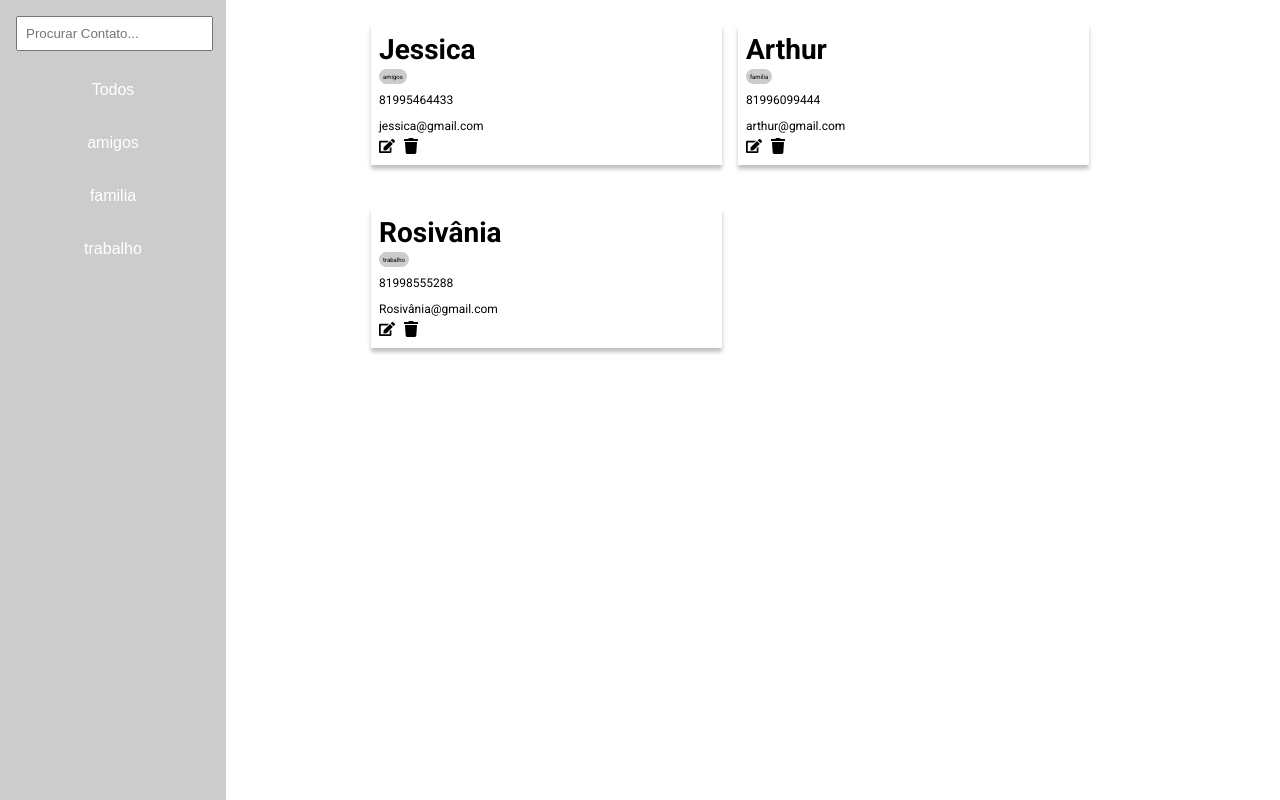
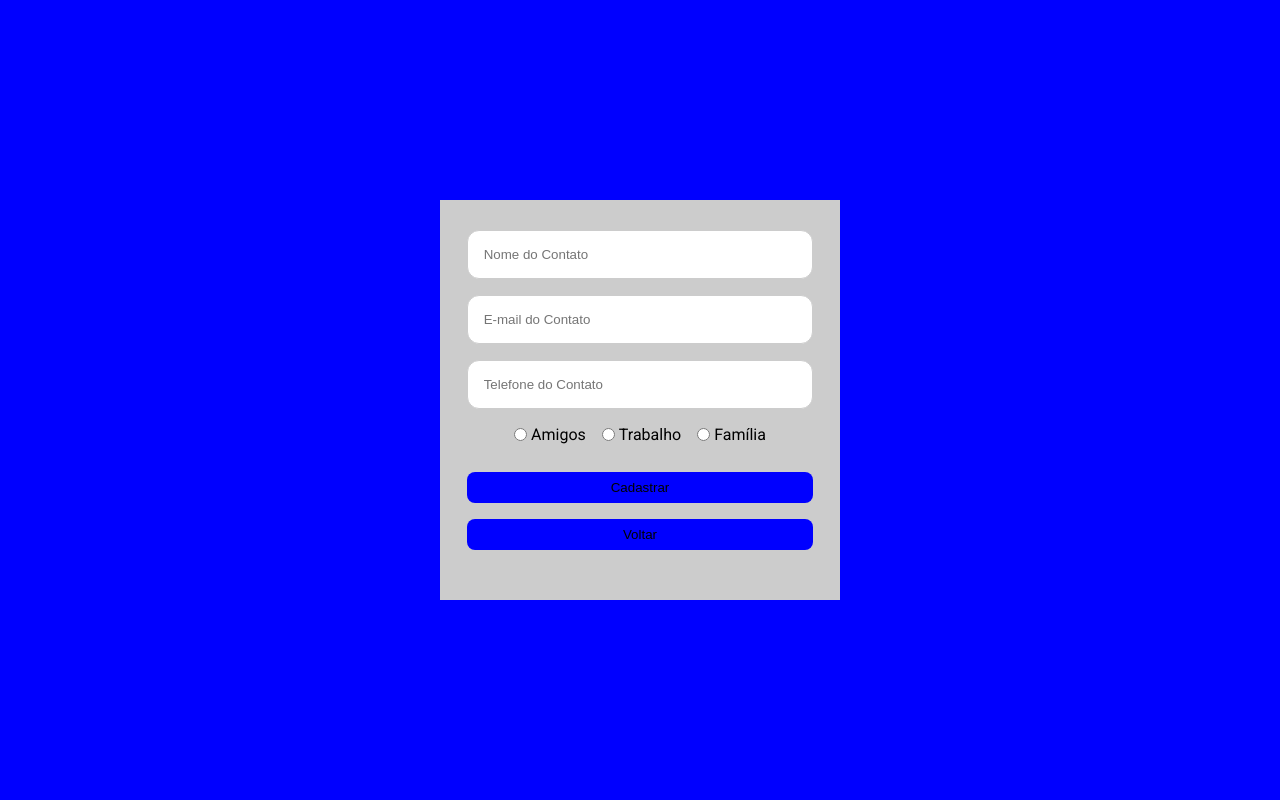
Before and after one commit to Arthurdev9/Lista_de_contatos, a React (Create React App) app: page /cadastrar in a window 1280 px wide. Built offline with nearby package versions, Linux system fonts and the light colour scheme.

Commit message:
Criando a rota Cadastrar e estilizando

```diff
--- a/src/App.tsx
+++ b/src/App.tsx
@@ -3,14 +3,32 @@
 import ListaDeContatos from './containers/ListaDeContatos'
 import EstiloGlobal, { Container } from './styles'
 import store from './store/store'
+import { createBrowserRouter, RouterProvider } from 'react-router-dom'
+import Home from './pages/Home'
+import Cadastro from './pages/Cadastro'
+
+const rotas = createBrowserRouter([
+  {
+    path: '/',
+    element: (
+      <>
+        <BarraLateral />
+        <ListaDeContatos />
+      </>
+    )
+  },
+  {
+    path: '/cadastrar',
+    element: <Cadastro />
+  }
+])
 
 function App() {
   return (
     <Provider store={store}>
       <EstiloGlobal />
       <Container>
-        <BarraLateral />
-        <ListaDeContatos />
+        <RouterProvider router={rotas} />
       </Container>
     </Provider>
   )
--- /dev/null
+++ b/src/components/AdicionarContatos/index.tsx
@@ -0,0 +1,31 @@
+import * as S from './styles'
+
+const AdicionarContatos = () => {
+  return (
+    <S.InputsContainer>
+      <S.Form>
+        <S.Input type="text" placeholder="Nome do Contato" />
+        <S.Input type="email" placeholder="E-mail do Contato" />
+        <S.Input type="tel" placeholder="Telefone do Contato" />
+        <S.Radios>
+          <label>
+            <input type="radio" name="status" value="amigos" />
+            Amigos
+          </label>
+          <label>
+            <input type="radio" name="status" value="trabalho" />
+            Trabalho
+          </label>
+          <label>
+            <input type="radio" name="status" value="familia" />
+            Família
+          </label>
+        </S.Radios>
+        <S.Button>Cadastrar</S.Button>
+        <S.Button>Voltar</S.Button>
+      </S.Form>
+    </S.InputsContainer>
+  )
+}
+
+export default AdicionarContatos
--- /dev/null
+++ b/src/components/AdicionarContatos/styles.ts
@@ -0,0 +1,56 @@
+import styled from 'styled-components'
+
+export const InputsContainer = styled.div`
+  display: flex;
+  align-items: center;
+  justify-content: center;
+  margin: 0 auto;
+  width: 400px;
+  height: 400px;
+  padding: 100px;
+  background-color: #ccc;
+`
+
+export const Form = styled.form`
+  display: flex;
+  flex-direction: column;
+  margin-bottom: 2em;
+`
+
+export const Input = styled.input`
+  display: flex;
+  width: 26em;
+  margin-top: 12px;
+  margin-bottom: 4px;
+  border: 1px solid #ccc;
+  border-radius: 12px;
+  padding: 16px;
+`
+
+export const Radios = styled.div`
+  display: flex;
+  flex-direction: row;
+  justify-content: center;
+  gap: 1rem;
+  margin: 12px 0;
+
+  label {
+    display: flex;
+    align-items: center;
+    gap: 4px;
+    cursor: pointer;
+  }
+`
+
+export const Button = styled.button`
+  background-color: blue;
+  padding: 8px;
+  border-radius: 8px;
+  margin-top: 16px;
+  border: none;
+  cursor: pointer;
+
+  &:hover {
+    background-color: aliceblue;
+  }
+`
--- a/src/containers/ListaDeContatos/index.tsx
+++ b/src/containers/ListaDeContatos/index.tsx
@@ -2,6 +2,7 @@
 import ContatosAdicionados from '../../components/ContatosAdicionados'
 import { RootReducer } from '../../store/store'
 import * as S from './styles'
+import { FaPlus } from 'react-icons/fa'
 
 const ListaDeContatos = () => {
   const { status, nome } = useSelector((state: RootReducer) => state.filtro)
@@ -17,6 +18,7 @@
   })
 
   return (
+    <>
       <S.Contatos>
         {contatosFiltrados.map((c) => (
           <li key={c.id}>
@@ -30,6 +32,10 @@
           </li>
         ))}
       </S.Contatos>
+      <S.ButtonAdicionar type="button">
+        <FaPlus />
+      </S.ButtonAdicionar>
+    </>
   )
 }
 
--- a/src/containers/ListaDeContatos/styles.ts
+++ b/src/containers/ListaDeContatos/styles.ts
@@ -9,3 +9,18 @@
   padding: 25px;
   gap: 16px;
 `
+export const ButtonAdicionar = styled.button`
+  position: absolute;
+  bottom: 24px;
+  right: 24px;
+  cursor: pointer;
+  border: none;
+  background-color: green;
+  padding: 24px;
+  border-radius: 50%;
+
+  svg {
+    font-size: 32px;
+    color: #fff;
+  }
+`
--- /dev/null
+++ b/src/containers/NovoContato/index.tsx
@@ -0,0 +1,12 @@
+import AdicionarContatos from '../../components/AdicionarContatos'
+import { CadastroContainer } from './styles'
+
+const NovoContato = () => {
+  return (
+    <CadastroContainer>
+      <AdicionarContatos />
+    </CadastroContainer>
+  )
+}
+
+export default NovoContato
--- /dev/null
+++ b/src/containers/NovoContato/styles.ts
@@ -0,0 +1,9 @@
+import styled from 'styled-components'
+
+export const CadastroContainer = styled.div`
+  display: flex;
+  align-items: center;
+  background-color: blue;
+  width: 100vw;
+  height: 100vh;
+`
--- /dev/null
+++ b/src/pages/Cadastro/index.tsx
@@ -0,0 +1,11 @@
+import NovoContato from '../../containers/NovoContato'
+
+const Cadastro = () => {
+  return (
+    <div>
+      <NovoContato />
+    </div>
+  )
+}
+
+export default Cadastro
--- /dev/null
+++ b/src/pages/Home/index.tsx
@@ -0,0 +1,13 @@
+import BarraLateral from '../../containers/BarraLateral'
+import ListaDeContatos from '../../containers/ListaDeContatos'
+
+const Home = () => {
+  return (
+    <div>
+      <BarraLateral />
+      <ListaDeContatos />
+    </div>
+  )
+}
+
+export default Home
```
Lines whose indentation alone changed are shown as unchanged.
